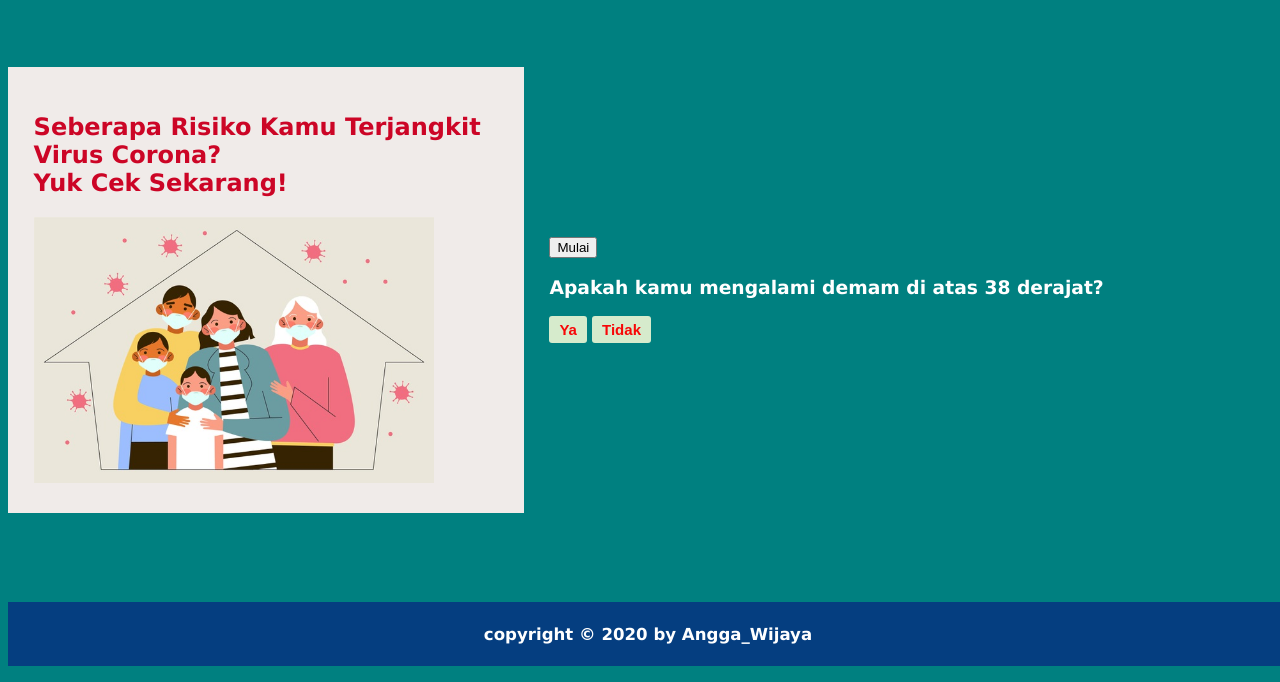
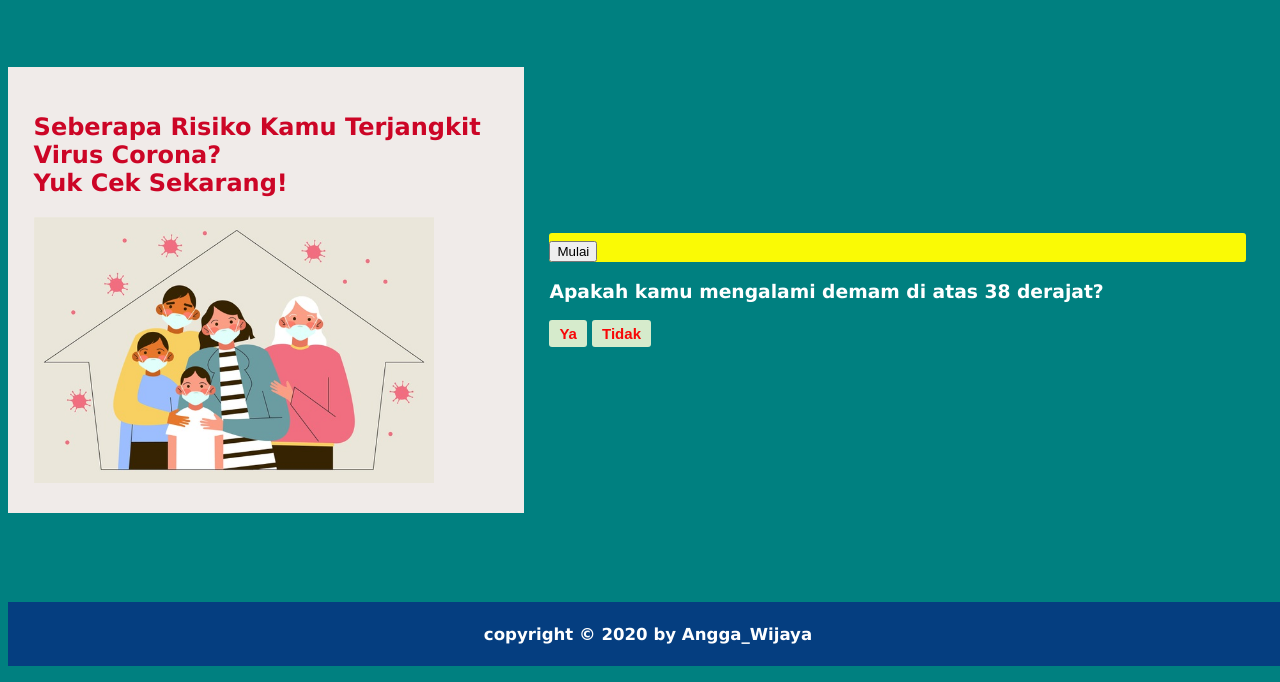
Before and after one commit to anggawijaya004/anggawijaya004_final_test, a plain HTML site: page index.html in a window 1280 px wide. Shown: the part 118-800 px from the top of the page. Drawn offline with Linux system fonts and the light colour scheme.

Commit message:
update style.css
add start-view style

```diff
--- a/style.css
+++ b/style.css
@@ -26,7 +26,6 @@ body {
 }
 
 #question-view{
-
     height: 78vh;
     display: flex;
     justify-content: center;
@@ -50,6 +49,24 @@ body {
     justify-content: center;
     align-items: center;
 }
+
+#start-view{
+    margin: 0 auto;
+    justify-content: center;
+    align-items: center;
+    background: rgb( 250, 250, 5 );
+    color: black;
+    border-radius: 3px;
+    font-size: 25px;
+    font-weight: bold;
+    transition: all 0.3s cubic-bezier(0.25, 0.8, 0.25, 1);
+}
+
+#start:hover {
+  color: green;
+  box-shadow: 0 7px 14px rgba(0, 0, 0, 0.18), 0 5px 5px rgba(0, 0, 0, 0.12);
+}
+
 
 #question-list{
     /* display: none; */
```
